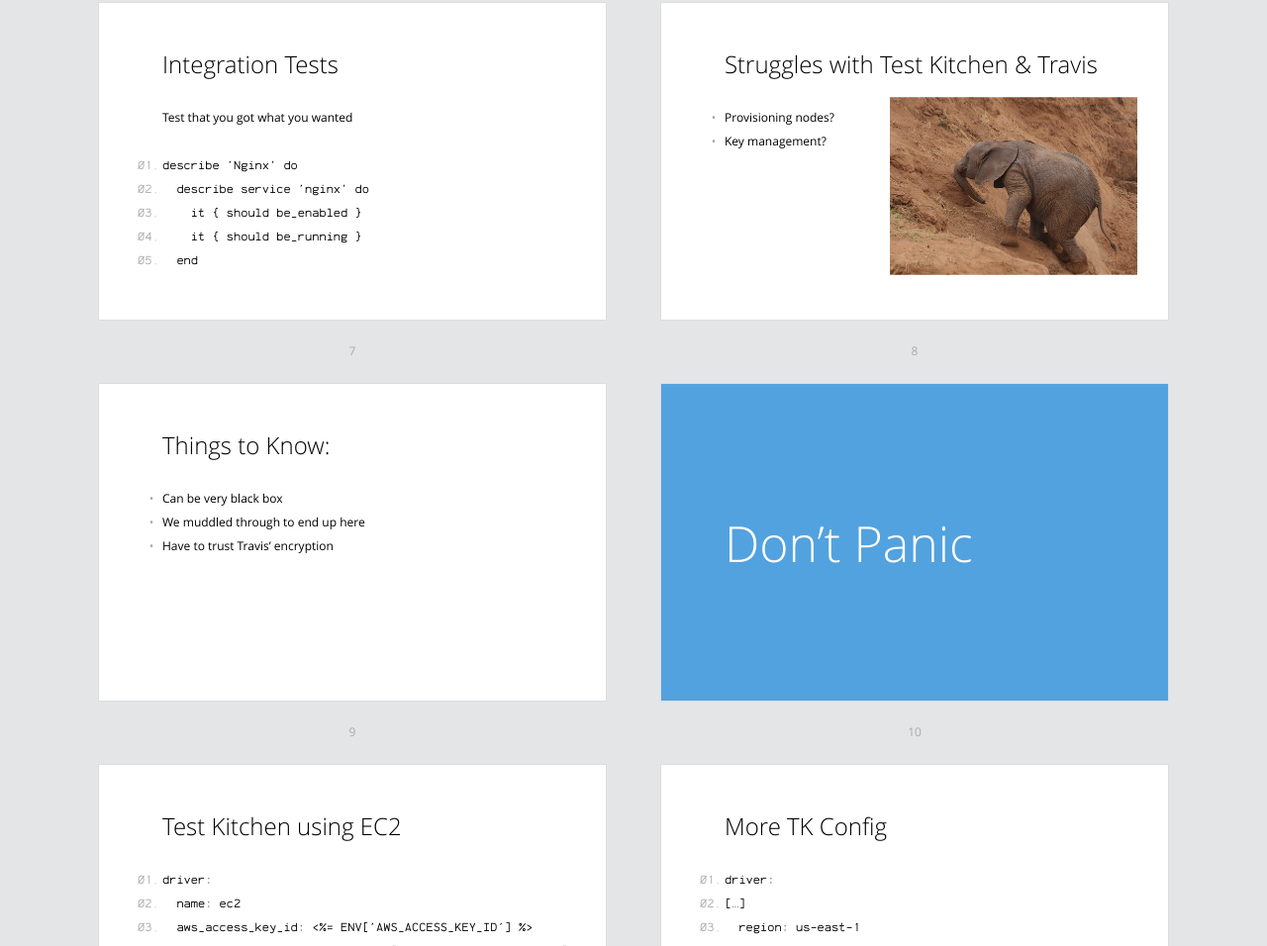
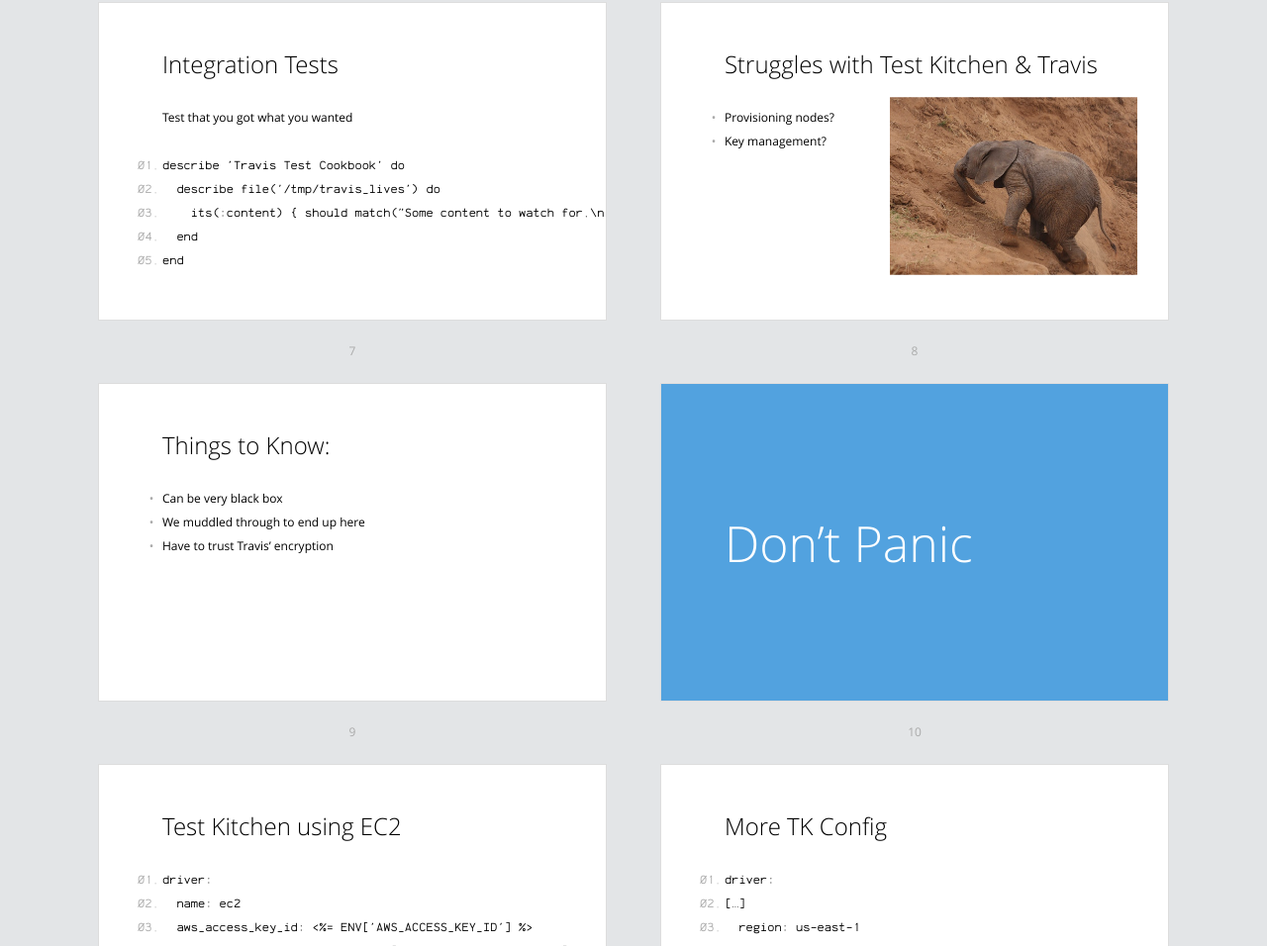
Before and after one commit to evertrue/test-kitchen-travis-slides, a plain HTML site: page index.html in a window 1280 px wide. Shown: the part 1378-2334 px from the top of the page at 99% size. Drawn offline with Linux system fonts and the light colour scheme.

Commit message:
Update integration test slide from demo cookbook

```diff
--- a/index.html
+++ b/index.html
@@ -150,11 +150,11 @@
             <p>Test that you got what you wanted</p>
 
             <pre>
-                <code>describe 'Nginx' do</code>
-                <code>  describe service 'nginx' do</code>
-                <code>    it { should be_enabled }</code>
-                <code>    it { should be_running }</code>
+                <code>describe 'Travis Test Cookbook' do</code>
+                <code>  describe file('/tmp/travis_lives') do</code>
+                <code>    its(:content) { should match("Some content to watch for.\n") }</code>
                 <code>  end</code>
+                <code>end</code>
             </pre>
         </div>
     </section>
```
